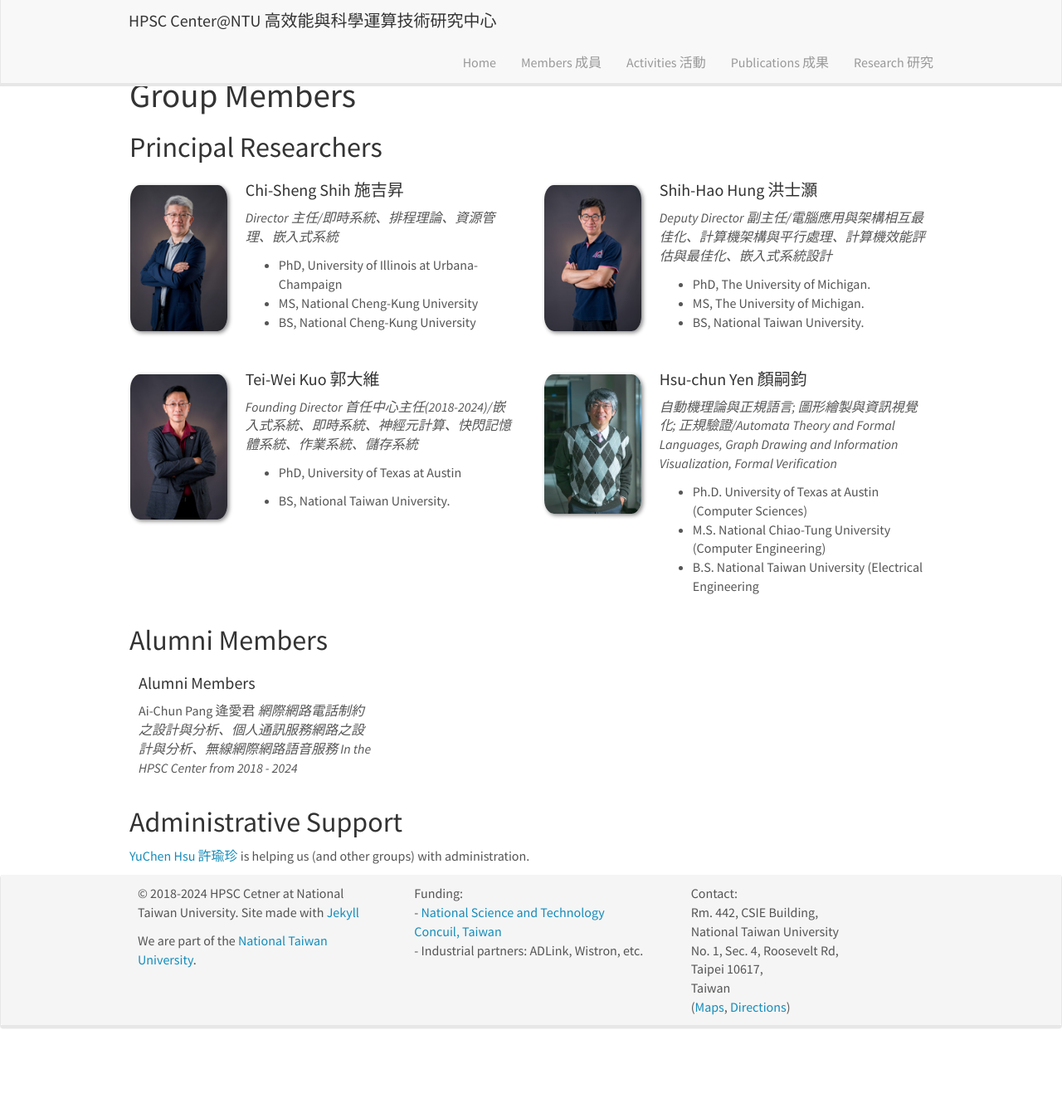
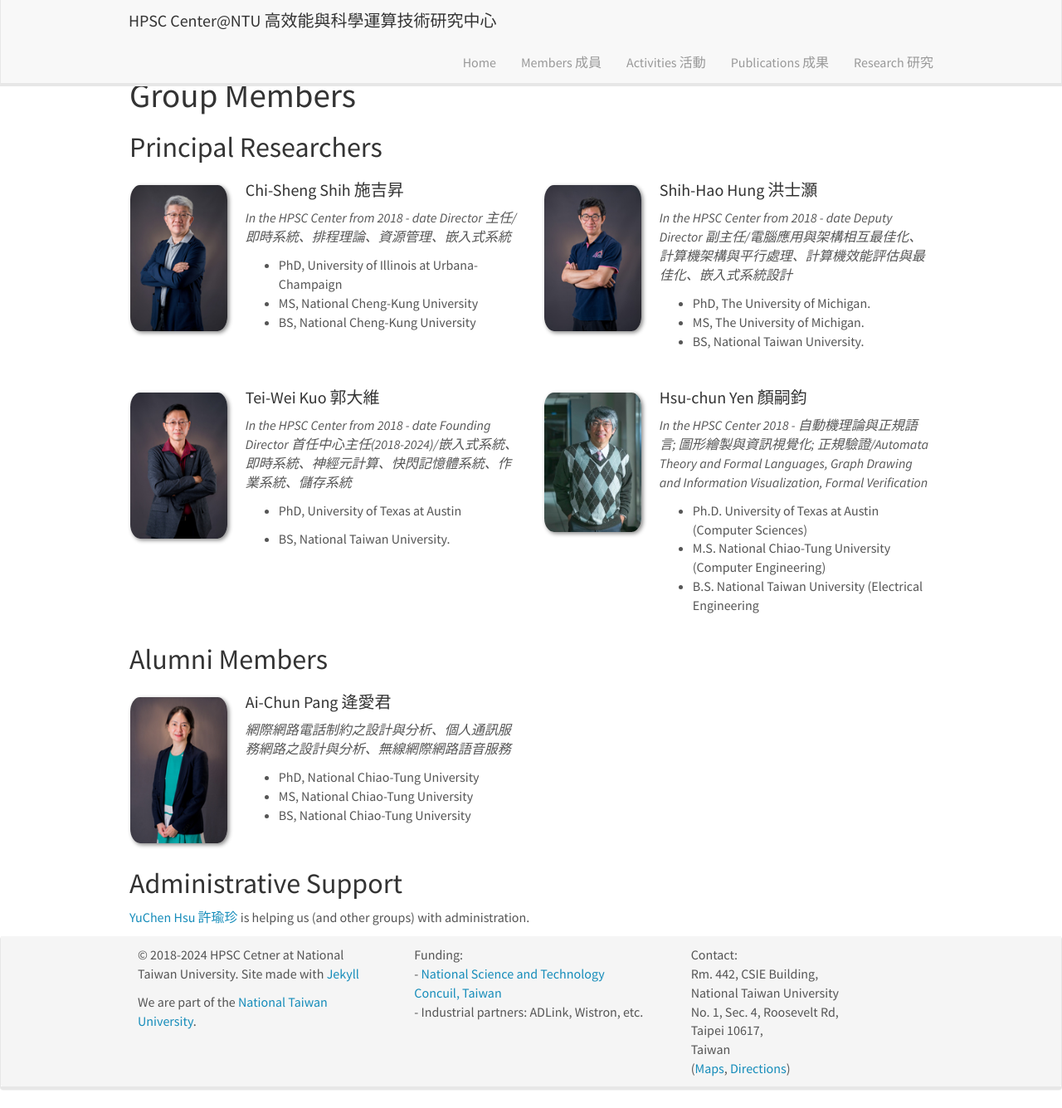
Before and after one commit to hpscntu/hpscweb, a Jekyll site: the page built from _pages/team.md, in a window 1280 px wide and 1335 px high. Shown: the whole window at 83% size. Built offline with Jekyll 4.4.1, drawn with Linux system fonts in a browser that asks for light colours; nearby versions of some CDN libraries.

Commit message:
fix the format

```diff
--- a/_pages/team.md
+++ b/_pages/team.md
@@ -13,6 +13,70 @@ permalink: /team/
 ## Principal Researchers
 {% assign number_printed = 0 %}
 {% for member in site.data.team_members %}
+
+{% assign even_odd = number_printed | modulo: 2 %}
+
+{% if even_odd == 0 %}
+<div class="row">
+{% endif %}
+
+<div class="col-sm-6 clearfix">
+  <img src="{{ site.url }}{{ site.baseurl }}/images/teampic/{{ member.photo }}" class="img-responsive" width="25%" style="float: left" />
+  <h4>{{ member.name }}</h4>
+  <i>{{ member.duration }}</i>
+  <i>{{ member.info }}</i> <!--<br>email: <{{ member.email }}></i> -->
+  <ul style="overflow: hidden">
+
+  {% if member.number_educ == 1 %}
+  <li> {{ member.education1 }} </li>
+  {% endif %}
+
+  {% if member.number_educ == 2 %}
+  <li> {{ member.education1 | markdownify}} </li>
+  <li> {{ member.education2 | markdownify}} </li>
+  {% endif %}
+
+  {% if member.number_educ == 3 %}
+  <li> {{ member.education1 }} </li>
+  <li> {{ member.education2 }} </li>
+  <li> {{ member.education3 }} </li>
+  {% endif %}
+
+  {% if member.number_educ == 4 %}
+  <li> {{ member.education1 }} </li>
+  <li> {{ member.education2 }} </li>
+  <li> {{ member.education3 }} </li>
+  <li> {{ member.education4 }} </li>
+  {% endif %}
+
+  {% if member.number_educ == 5 %}
+  <li> {{ member.education1 }} </li>
+  <li> {{ member.education2 }} </li>
+  <li> {{ member.education3 }} </li>
+  <li> {{ member.education4 }} </li>
+  <li> {{ member.education5 }} </li>
+  {% endif %}
+
+  </ul>
+</div>
+
+{% assign number_printed = number_printed | plus: 1 %}
+
+{% if even_odd == 1 %}
+</div>
+{% endif %}
+
+{% endfor %}
+
+{% assign even_odd = number_printed | modulo: 2 %}
+{% if even_odd == 1 %}
+</div>
+{% endif %}
+
+
+## Alumni Members
+{% assign number_printed = 0 %}
+{% for member in site.data.alumni_members %}
 
 {% assign even_odd = number_printed | modulo: 2 %}
 
@@ -73,17 +137,17 @@ permalink: /team/
 {% endif %}
 
 
-## Alumni Members
-<div class="row">
-<div class="col-sm-4 clearfix">
-<h4>Alumni Members</h4>
-{% for member in site.data.alumni_members %}
-{{ member.name }}
-<i>{{ member.info }}</i>
-<i>{{ member.duration }}</i>
-</div>
-</div>
-{% endfor %}
+<!-- ## Alumni Members -->
+<!-- <div class="row"> -->
+<!-- <div class="col-sm-4 clearfix"> -->
+<!-- <h4>Alumni Members</h4> -->
+<!-- {% for member in site.data.alumni_members %} -->
+<!-- {{ member.name }} -->
+<!-- <i>{{ member.info }}</i> -->
+<!-- <i>{{ member.duration }}</i> -->
+<!-- </div> -->
+<!-- </div> -->
+<!-- {% endfor %} -->
 
 <!-- ## Visitors
 <div class="row">
```
